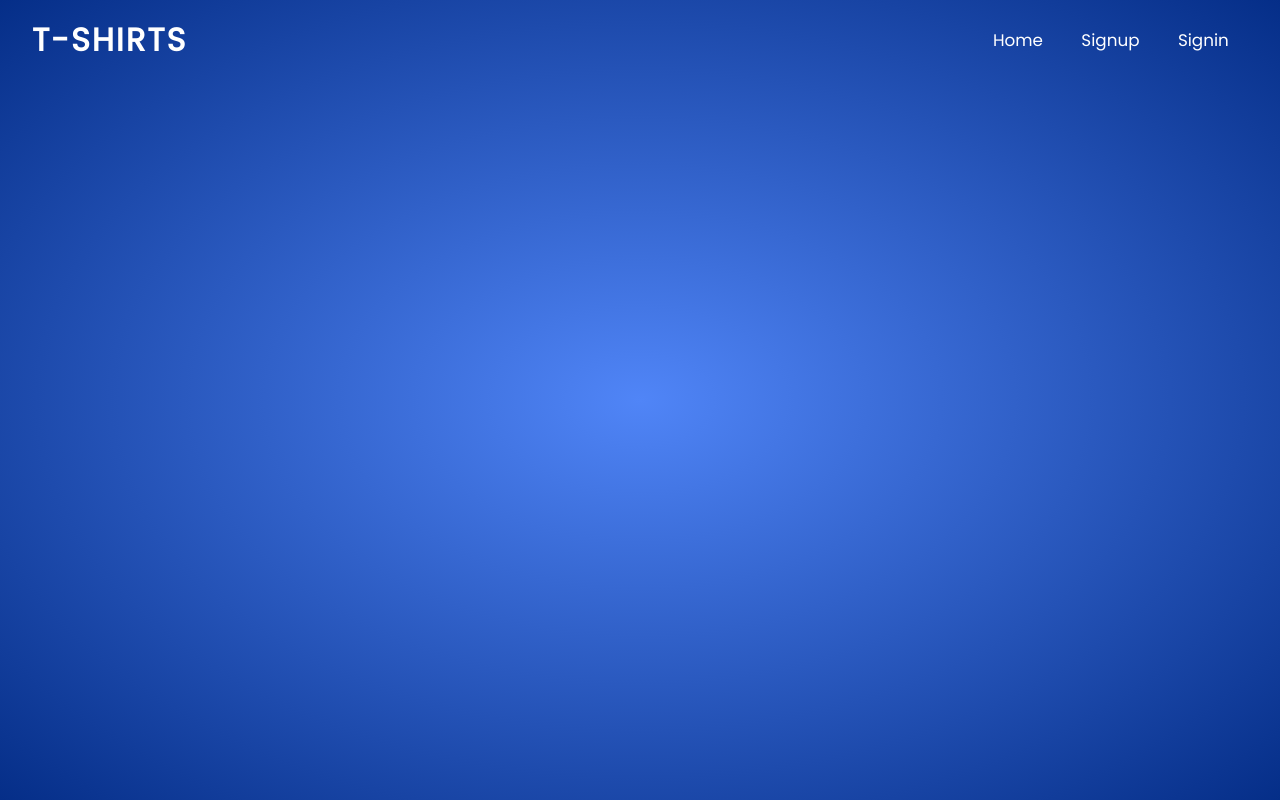
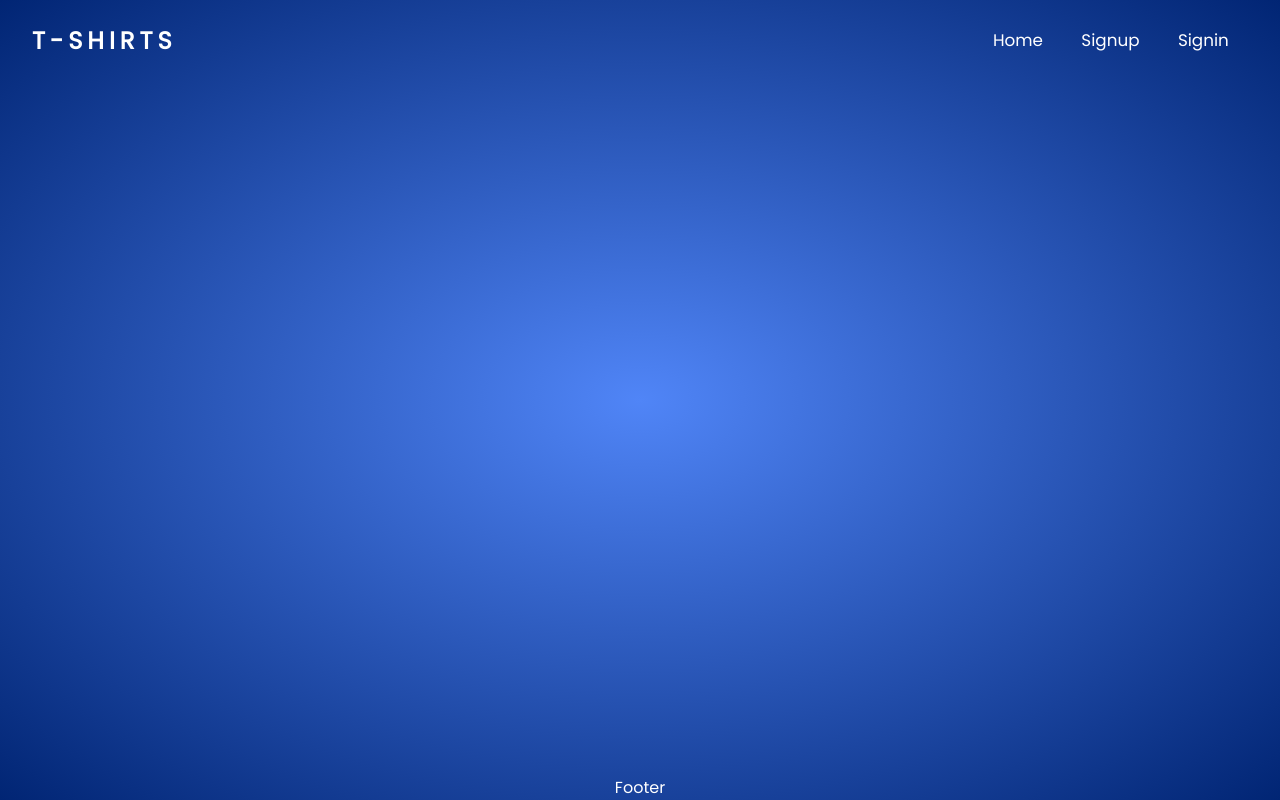
Before and after one commit to JabezSanjay/EcommerceTshirt-MERN, a React app in the folder frontend/: page / in a window 1280 px wide. Built offline with nearby package versions, Linux system fonts and the light colour scheme; no server answers.

Commit message:
Completed the styling of navbar

```diff
--- a/frontend/src/core/Base.js
+++ b/frontend/src/core/Base.js
@@ -1,7 +1,12 @@
 import React from "react";
+import "./scss/Base.modules.scss";
 
 const Base = () => {
-  return <div>Base</div>;
+  return (
+    <div class="footer">
+      <p>Footer</p>
+    </div>
+  );
 };
 
 export default Base;
--- a/frontend/src/core/Home.js
+++ b/frontend/src/core/Home.js
@@ -1,7 +1,14 @@
 import React from "react";
 import Menu from "./Menu";
+import Base from "./Base";
+
 const Home = () => {
-  return <Menu />;
+  return (
+    <div>
+      <Menu />
+      <Base />
+    </div>
+  );
 };
 
 export default Home;
--- a/frontend/src/core/scss/Base.modules.scss
+++ b/frontend/src/core/scss/Base.modules.scss
@@ -0,0 +1,9 @@
+.footer {
+    position: fixed;
+    left: 0;
+    bottom: 0;
+    width: 100%;
+    background-color:radial-gradient(rgb(80, 133, 247), rgb(1, 37, 116));
+    color: white;
+    text-align: center;
+  }
--- a/frontend/src/core/scss/Menu.modules.scss
+++ b/frontend/src/core/scss/Menu.modules.scss
@@ -1,22 +1,9 @@
-@import url("https://fonts.googleapis.com/css2?family=Poppins:wght@300;400&display=swap");
-
-* {
-  box-sizing: border-box;
-  margin: 0;
-  padding: 0;
-}
-
-body {
-  font-family: "Poppins", sans-serif;
-  overflow-x: hidden;
-  min-height: 100vh;
-  background: radial-gradient(rgb(80, 133, 247), rgb(5, 46, 136));
-}
+@import "./variables";
+@import "./main";
 
 .header {
 
   .navbar {
-
     padding: 0 2rem;
     display: flex;
     align-items: center;
@@ -26,10 +13,10 @@ body {
     width: 100%;
 
     &__logo {
-      font-size: 2rem;
+      font-size: 1.5rem;
       text-transform: uppercase;
-      letter-spacing: 2px;
-      color: #fff;
+      letter-spacing: 5px;
+      color: $whiteColor;
     }
 
     &__links {
@@ -41,7 +28,7 @@ body {
 
         a {
           text-decoration: none;
-          color: #fff;
+          color: $whiteColor;
           font-size: 1.05rem;
           margin: 0 1.2rem;
           position: relative;
@@ -54,7 +41,7 @@ body {
           left: 0;
           height: 2px;
           width: 0%;
-          background-color: #fff;
+          background-color: $whiteColor;
           display: block;
         }
 
@@ -75,7 +62,7 @@ body {
     display: none;
 
     div {
-      color: #fff;
+      color: $whiteColor;
       font-size: 1.05rem;
       margin: 0 1.2rem;
       margin: 6px;
@@ -95,7 +82,7 @@ body {
       left: 0;
       height: 100vh;
       width: 200px;
-      background: rgb(1, 37, 116);
+      background: $secondaryBackgroundColor;
       margin: 0;
       padding: 0;
       flex-direction: column;
--- /dev/null
+++ b/frontend/src/core/scss/_main.scss
@@ -0,0 +1,14 @@
+@import "./variables";
+
+* {
+    box-sizing: border-box;
+    margin: 0;
+    padding: 0;
+  }
+
+  body {
+    font-family: "Poppins", sans-serif;
+    overflow-x: hidden;
+    min-height: 100vh;
+    background: radial-gradient($primaryBackgroundColor, $secondaryBackgroundColor);
+  }
--- /dev/null
+++ b/frontend/src/core/scss/_variables.scss
@@ -0,0 +1,6 @@
+@import url("https://fonts.googleapis.com/css2?family=Poppins:wght@300;400&display=swap");
+
+$primaryBackgroundColor : rgb(80, 133, 247);
+$secondaryBackgroundColor : rgb(1, 37, 116);
+$whiteColor: #fff;
+$blackColor: #000;
```
